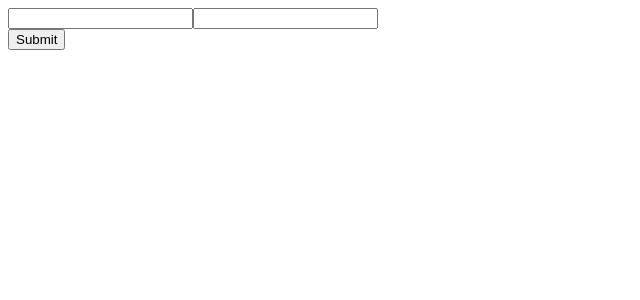
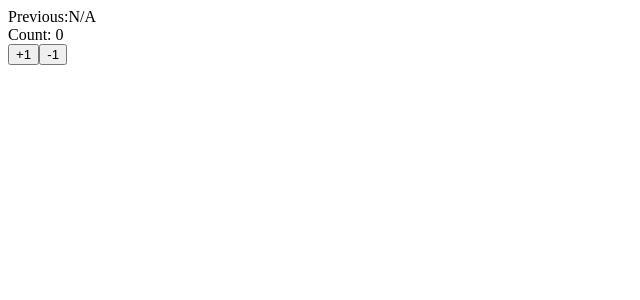
Before and after one commit to mdmujibalam/React-Hooks, a React (Vite) app in the folder react-coding/: page / in a window 1280 px wide. Shown: the top 300 px of the page, without its empty margins (0-640 px from the left). Built offline with nearby package versions, Linux system fonts and the light colour scheme.

Commit message:
usePrevious Custom Hook Added

```diff
--- a/react-coding/src/App.jsx
+++ b/react-coding/src/App.jsx
@@ -3,6 +3,7 @@ import UseReducer from './hooks/inBuiltHooksExplanationWithExample/UseReducer'
 import UseRef from './hooks/inBuiltHooksExplanationWithExample/UseRef'
 import UseImperativeParent from './hooks/inBuiltHooksExplanationWithExample/UseImperativeParent'
 import UseActionState from './hooks/inBuiltHooksExplanationWithExample/UseActionState'
+import UsePreviousWrapper from './components/usePreviousWrapper'
 
 const App = () => {
   return (
@@ -10,7 +11,8 @@ const App = () => {
       {/* <UseReducer/> */}
       {/* <UseRef/> */}
       {/* <UseImperativeParent/> */}
-      <UseActionState/>
+      {/* <UseActionState/> */}
+      <UsePreviousWrapper/>
     </div>
   )
 }
--- /dev/null
+++ b/react-coding/src/components/UsePreviousWrapper.jsx
@@ -0,0 +1,28 @@
+import React, { useState, useEffect } from "react";
+import usePrevious from "../hooks/customHooks/usePrevious";
+
+const UsePreviousWrapper = () => {
+  const [count, setCount] = useState(0);
+  const prevVal = usePrevious(count);
+
+  const handleIncrease=()=>{
+    setCount((prev)=>prev+1);
+  }
+
+  const handleDecrease=()=>{
+    setCount((prev)=>prev-1);
+  }
+
+  return (
+    <div>
+      <div>Previous:{prevVal !== undefined ? prevVal : 'N/A'} </div>
+      <div>Count: {count}</div>
+      <div >
+      <button style={{cursor:"pointer"}} onClick={handleIncrease}>+1</button>
+      <button style={{cursor:"pointer"}} onClick={handleDecrease}>-1</button>
+      </div>
+    </div>
+  );
+};
+
+export default UsePreviousWrapper;
--- /dev/null
+++ b/react-coding/src/hooks/customHooks/usePrevious.jsx
@@ -0,0 +1,16 @@
+//usePrevious custom hook in React allows you to store the previous value of a state
+// or a prop to be accessed in subsequent renders.
+
+import React, {useEffect, useRef} from 'react'
+
+const usePrevious = (value) => {
+   const prevRef= useRef();
+
+   useEffect(()=>{
+    prevRef.current=value;
+   },[value]);
+
+  return prevRef.current;
+}
+
+export default usePrevious
```
